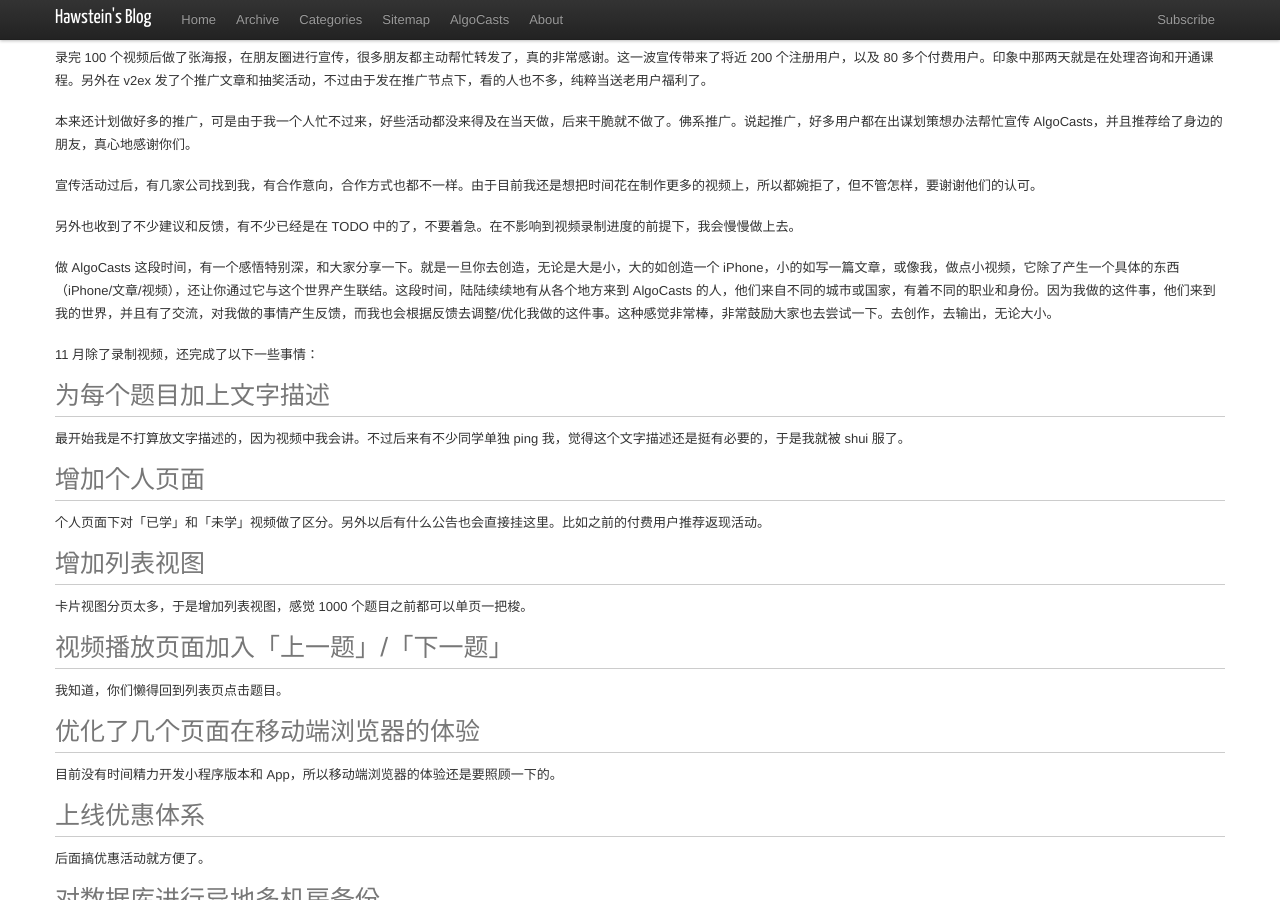
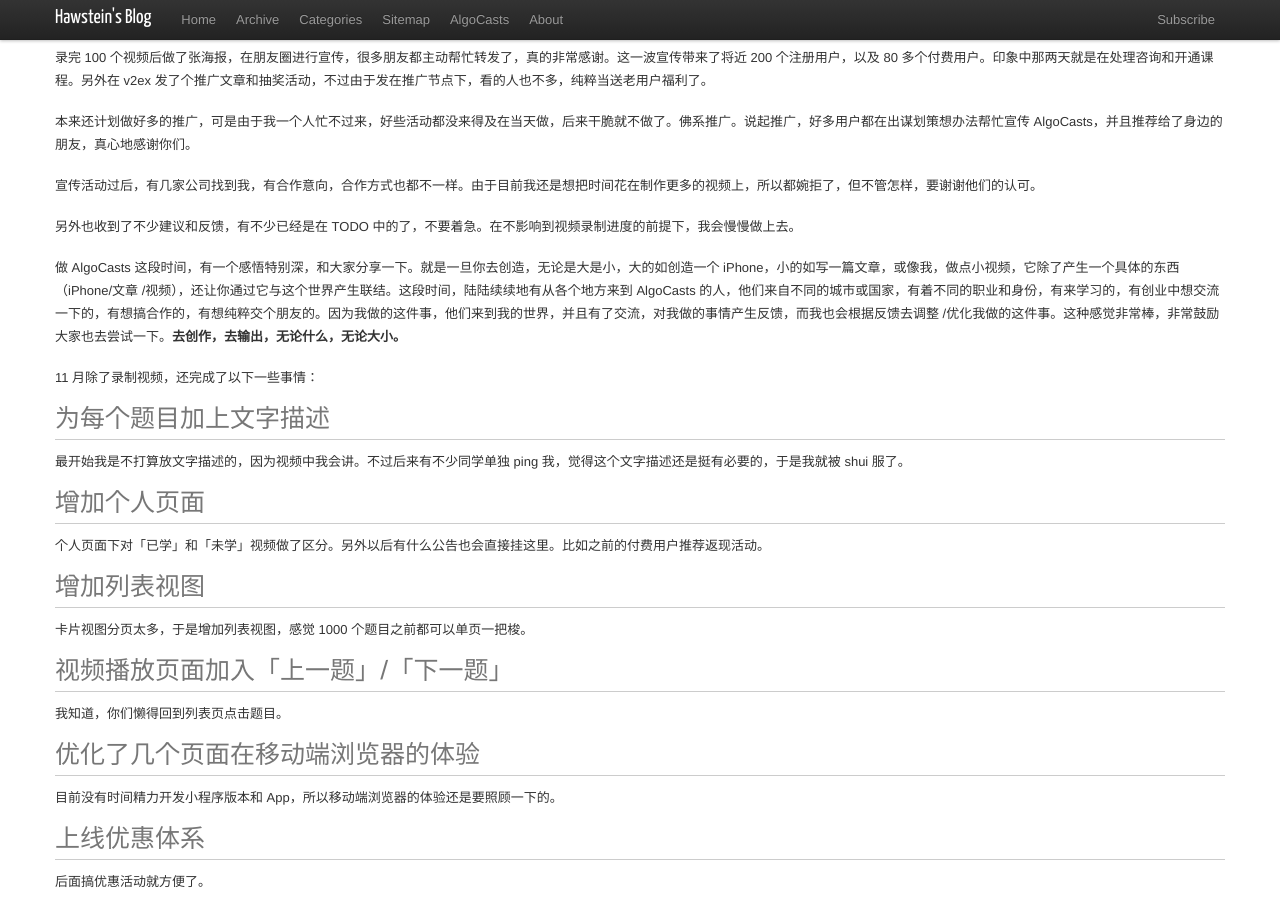
Before and after one commit to Hawstein/hawstein.github.com, a Jekyll site: the page built from _posts/2018/2018-12-11-algocasts-monthly-report-nov.md, in a window 1280 px wide and 900 px high, scrolled down 501 px. Built offline with Jekyll 4.4.1, drawn with Linux system fonts in a browser that asks for light colours; comment, search, counter and statistics services are not loaded.

Commit message:
update post algocasts-monthly-report-nov

```diff
--- a/_posts/2018/2018-12-11-algocasts-monthly-report-nov.md
+++ b/_posts/2018/2018-12-11-algocasts-monthly-report-nov.md
@@ -18,7 +18,7 @@
 
 另外也收到了不少建议和反馈，有不少已经是在 TODO 中的了，不要着急。在不影响到视频录制进度的前提下，我会慢慢做上去。
 
-做 AlgoCasts 这段时间，有一个感悟特别深，和大家分享一下。就是一旦你去创造，无论是大是小，大的如创造一个 iPhone，小的如写一篇文章，或像我，做点小视频，它除了产生一个具体的东西（iPhone/文章/视频），还让你通过它与这个世界产生联结。这段时间，陆陆续续地有从各个地方来到 AlgoCasts 的人，他们来自不同的城市或国家，有着不同的职业和身份。因为我做的这件事，他们来到我的世界，并且有了交流，对我做的事情产生反馈，而我也会根据反馈去调整/优化我做的这件事。这种感觉非常棒，非常鼓励大家也去尝试一下。去创作，去输出，无论大小。
+做 AlgoCasts 这段时间，有一个感悟特别深，和大家分享一下。就是一旦你去创造，无论是大是小，大的如创造一个 iPhone，小的如写一篇文章，或像我，做点小视频，它除了产生一个具体的东西（iPhone/文章 /视频），还让你通过它与这个世界产生联结。这段时间，陆陆续续地有从各个地方来到 AlgoCasts 的人，他们来自不同的城市或国家，有着不同的职业和身份，有来学习的，有创业中想交流一下的，有想搞合作的，有想纯粹交个朋友的。因为我做的这件事，他们来到我的世界，并且有了交流，对我做的事情产生反馈，而我也会根据反馈去调整 /优化我做的这件事。这种感觉非常棒，非常鼓励大家也去尝试一下。**去创作，去输出，无论什么，无论大小。**
 
 11 月除了录制视频，还完成了以下一些事情：
 
```
